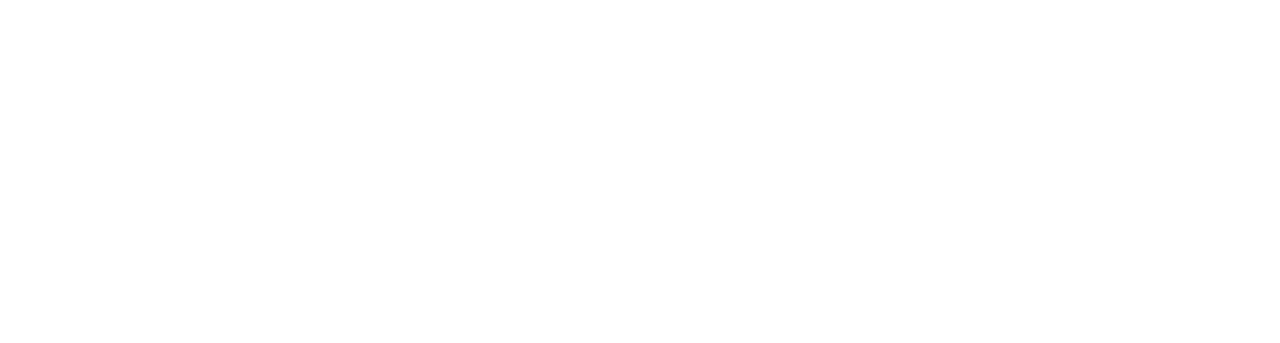
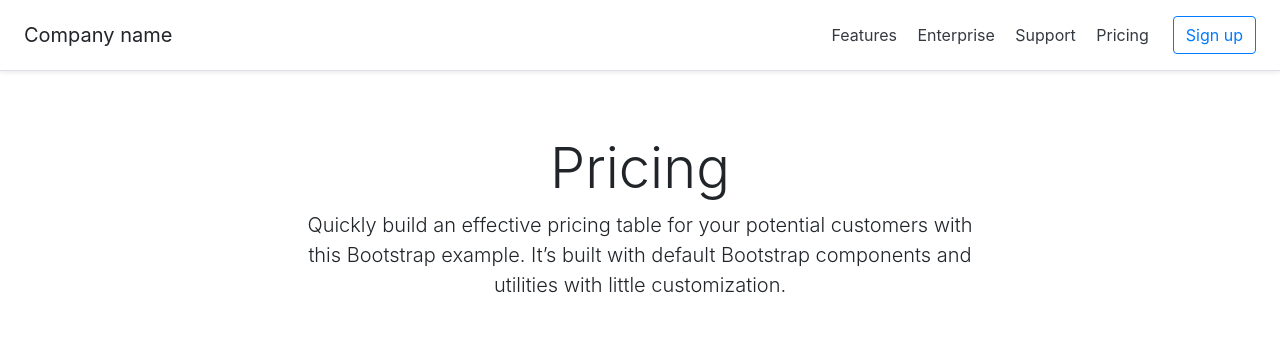
Before and after one commit to AhmadAbdulHafez95/bootstrap-pricing, a plain HTML site: page index.html in a window 1280 px wide. Drawn offline with nearby package versions, Linux system fonts and the light colour scheme.

Commit message:
update 1 "Features - Enterprise -Support -Pricing"

```diff
--- a/index.html
+++ b/index.html
@@ -33,7 +33,22 @@
     <!-- Custom styles for this template -->
     <link href="pricing.css" rel="stylesheet">
 </head>
-  <body>
+<body>
+    <div class="d-flex flex-column flex-md-row align-items-center p-3 px-md-4 mb-3 bg-white border-bottom shadow-sm">
+        <h5 class="my-0 mr-md-auto font-weight-normal">Company name</h5>
+        <nav class="my-2 my-md-0 mr-md-3">
+            <a class="p-2 text-dark" href="#">Features</a>
+            <a class="p-2 text-dark" href="#">Enterprise</a>
+            <a class="p-2 text-dark" href="#">Support</a>
+            <a class="p-2 text-dark" href="#">Pricing</a>
+        </nav>
+        <a class="btn btn-outline-primary" href="#">Sign up</a>
+    </div>
+
+    <div class="pricing-header px-3 py-3 pt-md-5 pb-md-4 mx-auto text-center">
+        <h1 class="display-4">Pricing</h1>
+        <p class="lead">Quickly build an effective pricing table for your potential customers with this Bootstrap example. It’s built with default Bootstrap components and utilities with little customization.</p>
+    </div>
 
 </body>
 </html>
```
